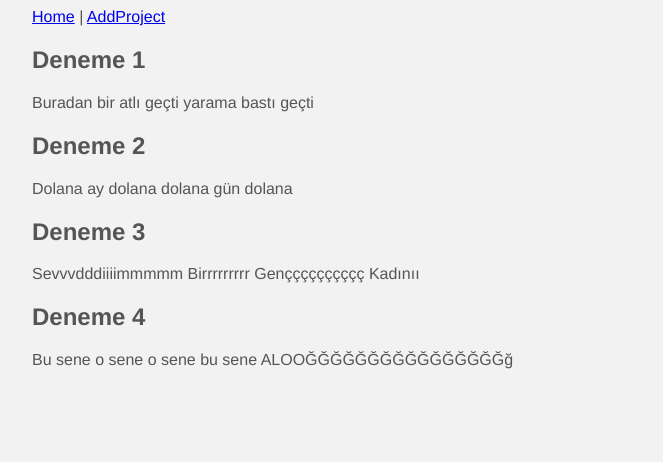
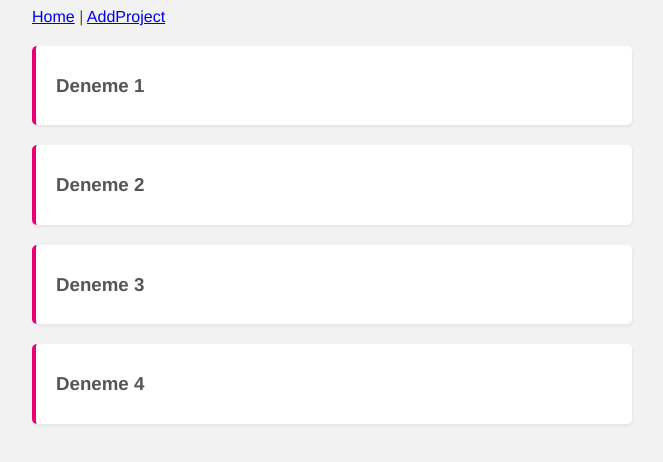
Before and after one commit to sahinuzun03/Vue-Project, a Vue app: page / in a window 1280 px wide. Shown: the top 462 px of the page, without its empty margins (308-971 px from the left). Built offline with nearby package versions, Linux system fonts and the light colour scheme; data requests are answered from the project's data file.

Commit message:
Single Component Added

```diff
--- /dev/null
+++ b/src/components/SingleProject.vue
@@ -0,0 +1,40 @@
+<template>
+  <div class="project">
+    <div class="actions">
+        <h3 @click="showDetails = !showDetails">{{ project.title }}</h3>
+    </div>
+    <div v-if="showDetails" class="details">
+        <p>{{ project.details }}</p>
+    </div>
+  </div>
+</template>
+
+<script>
+export default {
+    props:['project'],
+    data(){
+        return{
+            showDetails:false
+        }
+    },
+    methods:{
+
+    }
+
+}
+</script>
+
+<style>
+.project{
+    margin:20px auto;
+    background: #fff;
+    padding: 10px 20px;
+    border-radius: 5px;
+    box-shadow: 1px 2px 3px rgba(0, 0, 0, 0.05);
+    border-left: 4px solid #e90074;
+}
+
+h3{
+    cursor:pointer;
+}
+</style>
--- a/src/views/Home.vue
+++ b/src/views/Home.vue
@@ -2,17 +2,20 @@
   <div class="home">
   <div v-if="projects.length">
     <div v-for="project in projects" :key="project.id">
-      <h2>{{ project.title }}</h2>
-      <p>{{ project.details }}</p>
+      <!-- SingleProject vue tarafına bizim burada bulduğumuz project kısmını gönderdik. -->
+      <SingleProject :project="project"></SingleProject>
     </div>
   </div>
   </div>
 </template>
 
 <script>
+import SingleProject from '@/components/SingleProject.vue';
+
 export default {
-  name: 'HomeView',
+  name: 'Home',
   components: {
+    SingleProject
   },
   data(){
     return{
```
